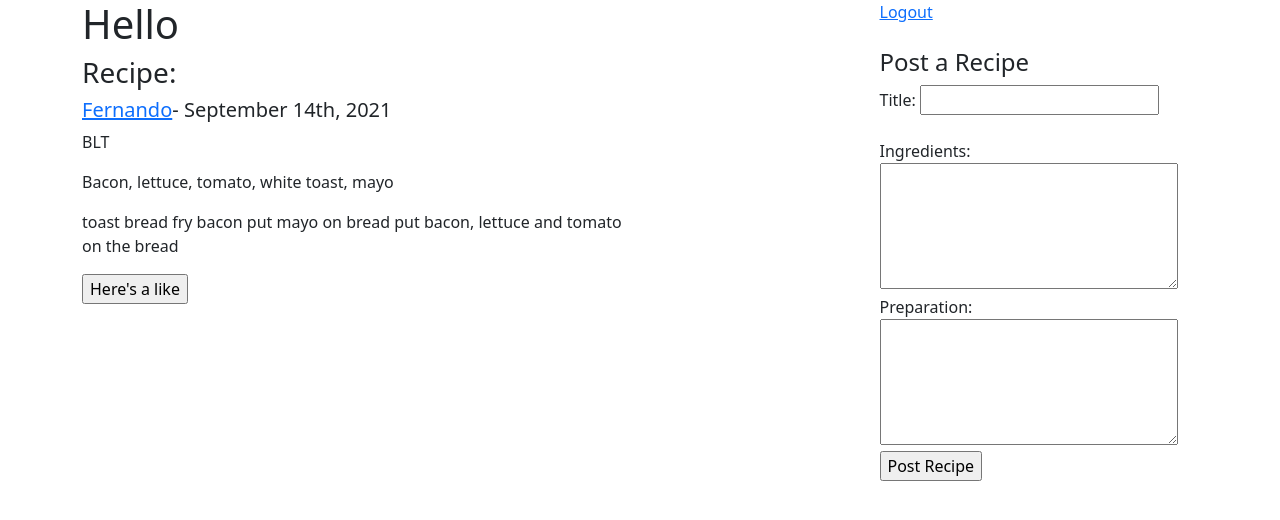
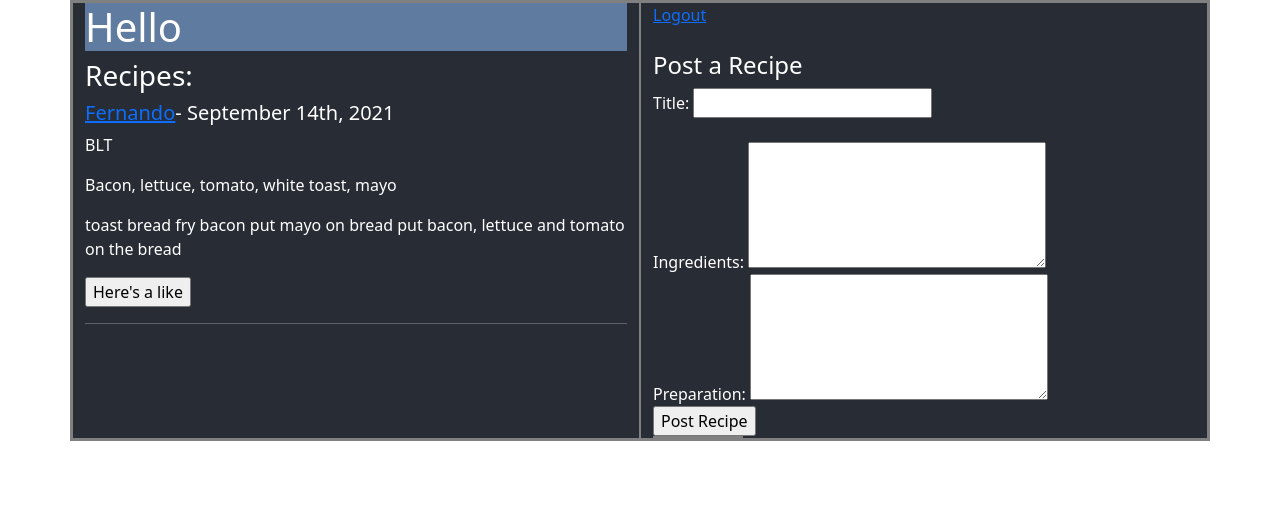
Before and after one commit to fernando-olazo/Word-to-Mouth, a Django app: template wordtomouth/templates/recipes.html in a window 1280 px wide. Shown: the top 520 px of the page. Run offline with Django 3.2, Linux system fonts and the light colour scheme; the template is opened without the code that fills it: values that come from a table or form of the project are taken from there, others are empty; data comes from the database, SQL or seed files in the repository; both versions use the stored data as it was after the commit.

Commit message:
Some more touches

```diff
--- a/login_app/static/css/login_style.css
+++ b/login_app/static/css/login_style.css
@@ -1,7 +1,10 @@
+.container{
+    background-color: rgb(40, 44, 52);
+    color:white;
+}
+
 h1{
-    color:black;
-    background-color: rgb(40, 44, 52);
-    font-style: italic;
+    background-color: rgb(95, 123, 160);
 }
 
 div{
--- a/login_app/templates/edit.html
+++ b/login_app/templates/edit.html
@@ -23,7 +23,7 @@
                                 <label class="form-label"  for="r_title">Title:</label>
                             </td>
                             <td>
-                                <input type="text" name="r_title" class="form-control" value={{edit_recipe.r_title}}>
+                                <input type="text" name="r_title" class="form-control" value="{{edit_recipe.r_title}}">
                             </td>
                         </tr>
                         <tr>
--- a/login_app/templates/login_page.html
+++ b/login_app/templates/login_page.html
@@ -2,12 +2,13 @@
 <html lang="en">
 <html>
 <head>
-    {% load static %}
+
     <meta charset="utf-8">
     <title>Login Page</title>
     <!-- CSS only -->
     <link href="https://cdn.jsdelivr.net/npm/bootstrap@5.0.1/dist/css/bootstrap.min.css" rel="stylesheet"
-        integrity="sha384-+0n0xVW2eSR5OomGNYDnhzAbDsOXxcvSN1TPprVMTNDbiYZCxYbOOl7+AMvyTG2x" crossorigin="anonymous">
+    integrity="sha384-+0n0xVW2eSR5OomGNYDnhzAbDsOXxcvSN1TPprVMTNDbiYZCxYbOOl7+AMvyTG2x" crossorigin="anonymous">
+    {% load static %}
     <link rel="stylesheet" href="{% static 'css/login_style.css' %}">
 </head>
 <body>
--- a/login_app/urls.py
+++ b/login_app/urls.py
@@ -8,5 +8,5 @@ urlpatterns = [
     path('logout', views.logout),
     path('user/<int:poster_id>', views.user_recipes),
     path('myaccount/<int:recipe_id>', views.edit),
-    path('<int:user_id>/update', views.update)
+    path('<int:recipe_id>/update', views.update)
 ]
--- a/wordtomouth/templates/recipes.html
+++ b/wordtomouth/templates/recipes.html
@@ -2,18 +2,20 @@
 <html lang="en">
 <html>
     <head>
+        {% load static %}
         <meta charset="utf-8">
         <title>Word to Mouth Dashboard</title>
         <link href="https://cdn.jsdelivr.net/npm/bootstrap@5.0.1/dist/css/bootstrap.min.css" rel="stylesheet"
         integrity="sha384-+0n0xVW2eSR5OomGNYDnhzAbDsOXxcvSN1TPprVMTNDbiYZCxYbOOl7+AMvyTG2x" crossorigin="anonymous">
+        <link rel="stylesheet" href="{% static 'css/login_style.css' %}">
     </head>
     <body>
         <div class="container">
             <div class="row">
                 <div class="col-6">
-                    <div class="all-recipes">
                         <h1>Hello {{this_user.first_name}}</h1>
-                        <h3>Recipe:</h3>
+                        </form>
+                        <h3>Recipes:</h3>
                         {% for recipe in all_recipes %}
                         <h5><a href="/user/{{recipe.posted_by.id}}">{{recipe.posted_by.first_name}}</a>- {{recipe.created_at|date:"F jS, Y"}}</h5>
                         <p>{{ recipe.r_title }}</p>
@@ -32,10 +34,9 @@
                         {% endif %}
 
                         {% endfor %}
-                    </div>
+                        <hr/>
                 </div>
                 <div class="col-6">
-                    <div class="offset-5">
                         <a href="logout">Logout</a><br><br>
                         <h4>Post a Recipe</h4>
                         <form action="/recipe/create" method="POST">
@@ -47,7 +48,6 @@
                                 <input type="submit" value="Post Recipe">
                             </label>
                         </form>
-                    </div>
                     <div <div class="col-2"></div>
 
                     </div>
--- a/wordtomouth/urls.py
+++ b/wordtomouth/urls.py
@@ -5,5 +5,4 @@ urlpatterns = [
     path('recipes', views.dashboard),
     path('recipe/create', views.create_recipe),
     path('<int:recipe_id>/delete', views.delete_recipe),
-    path('<int:recipe_id>/like', views.like),
 ]
```
Also changed, not shown: login_app/views.py (+6 -12 lines), wordtomouth/views.py (+0 -8 lines), db.sqlite3.
